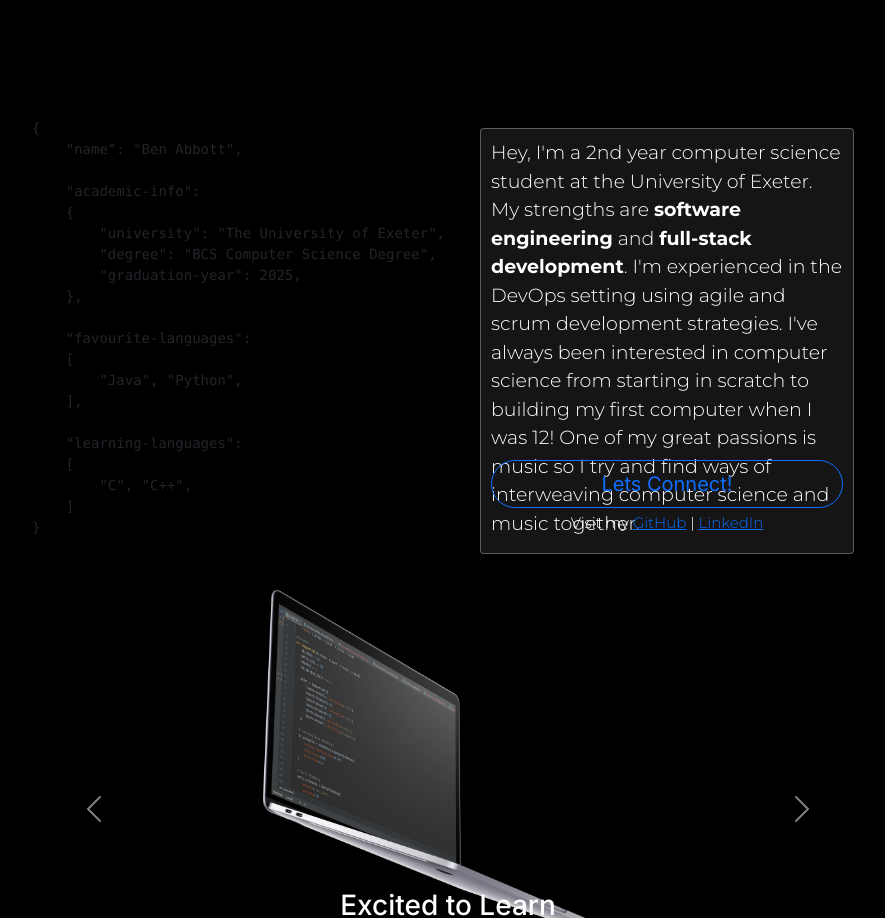
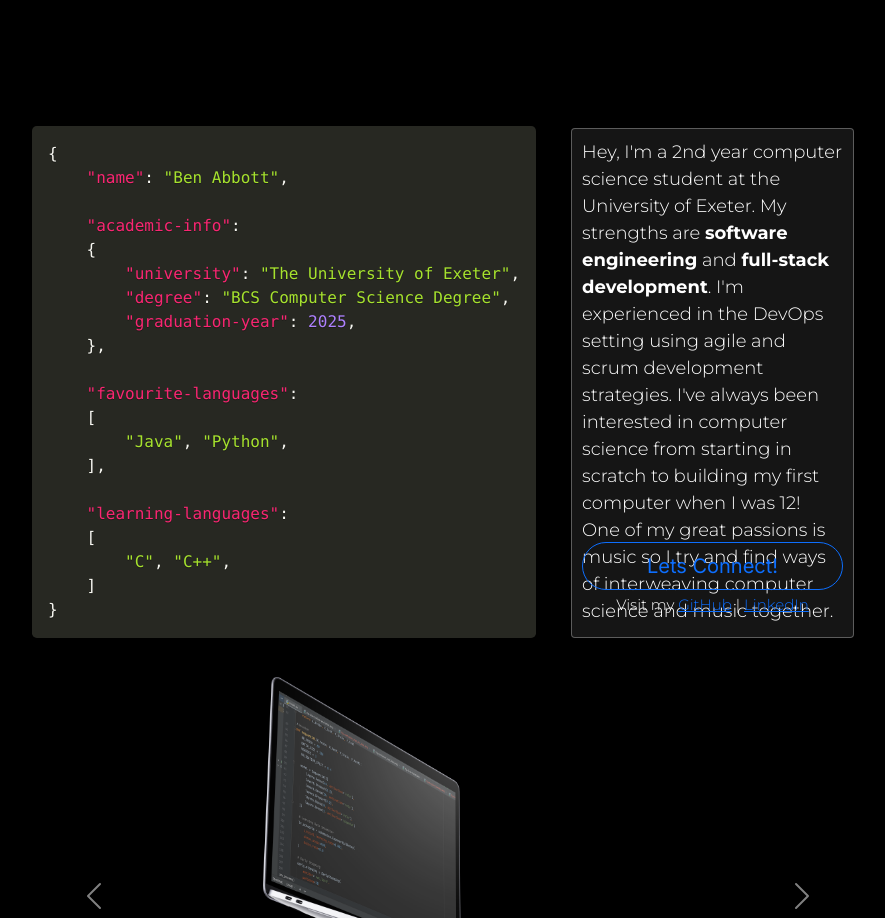
Before and after one commit to be-nny/portfolio, a Next.js app in the folder my-portfolio-site/: page / in a window 1280 px wide. Shown: the part 1580-2498 px from the top of the page, without its empty margins (192-1077 px from the left). Built offline with nearby package versions, Linux system fonts and the light colour scheme.

Commit message:
ammended prismjsLoader.js

```diff
--- a/my-portfolio-site/app/components/LandingPage.module.css
+++ b/my-portfolio-site/app/components/LandingPage.module.css
@@ -106,7 +106,7 @@
         margin-bottom:85%;
     }
     .subText{
-        font-size: 19px;
+        font-size: 18px;
     }
 }
 @media only screen and (max-width: 600px) {
--- a/my-portfolio-site/app/components/Skills.tsx
+++ b/my-portfolio-site/app/components/Skills.tsx
@@ -1,6 +1,7 @@
+'use client';
+
 import styles from './Skills.module.css';
 import { motion } from "framer-motion";
-import Card from 'react-bootstrap/Card';
 import React from "react";
 
 export const Skills = () => {
--- a/my-portfolio-site/app/components/particles.tsx
+++ b/my-portfolio-site/app/components/particles.tsx
@@ -1,7 +1,9 @@
-import { useCallback } from "react";
+'use client';
+
+import {useCallback} from "react";
 import type { Container, Engine } from "tsparticles-engine";
 import Particles from "react-tsparticles";
-import { loadSlim } from "tsparticles-slim"; // if you are going to use `loadSlim`, install the "tsparticles-slim" package too.
+import { loadSlim } from "tsparticles-slim";
 
 export const MyParticles = () => {
     const particlesInit = useCallback(async (engine: Engine) => {
--- a/my-portfolio-site/app/components/projectModal.tsx
+++ b/my-portfolio-site/app/components/projectModal.tsx
@@ -1,3 +1,5 @@
+'use client';
+
 import Modal from 'react-bootstrap/Modal';
 import Button from 'react-bootstrap/Button';
 import Carousel from 'react-bootstrap/Carousel';
@@ -12,7 +14,6 @@ interface ProjectModalProps{
     onHide: () => void;
     content: any;
 }
-
 
 export function ProjectModal(props: ProjectModalProps){
     return(
--- /dev/null
+++ b/my-portfolio-site/app/scripts/prismjsLoader.js
@@ -0,0 +1,6 @@
+import 'prismjs';
+import 'prismjs/components/prism-markup-templating';
+import 'prismjs/components/prism-php';
+import 'prismjs/components/prism-json';
+import 'prismjs/components/prism-java';
+import 'prismjs/themes/prism-okaidia.css';
```
Also changed, not shown: my-portfolio-site/app/components/Projects.tsx (+3 -6 lines).
